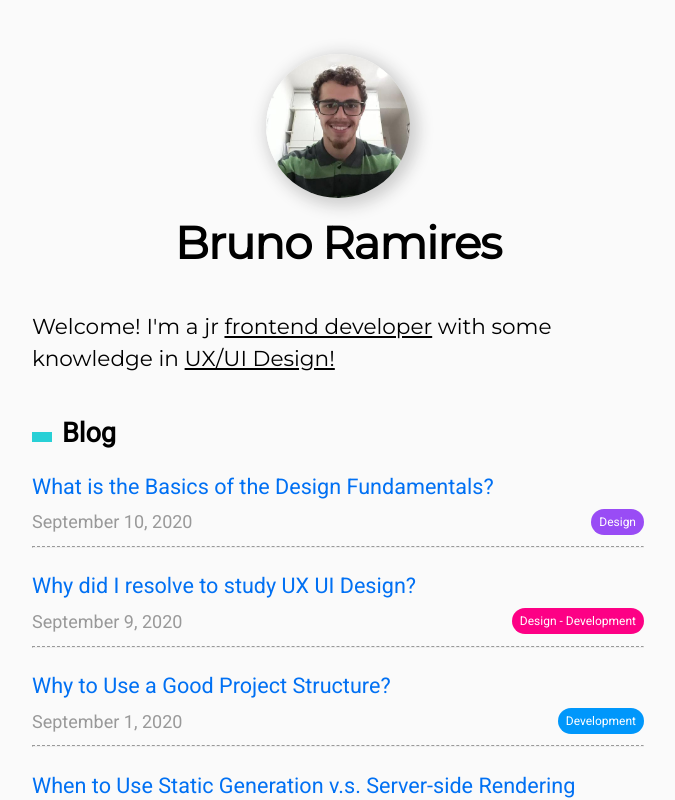
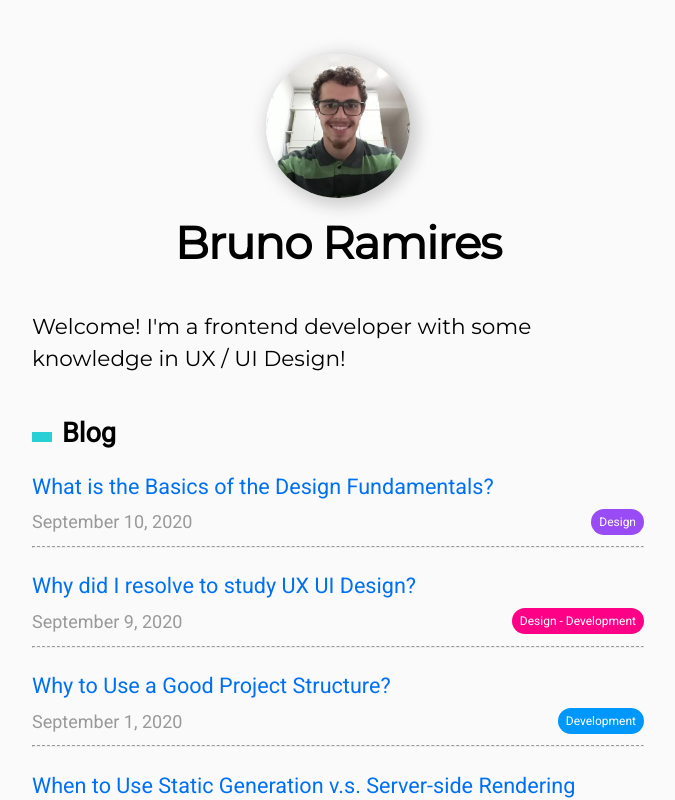
Before and after one commit to brunormferreira/nextjs-blog, a Next.js app: page / in a window 1280 px wide. Shown: the top 800 px of the page, without its empty margins (302-977 px from the left). Built offline with nearby package versions, Linux system fonts and the light colour scheme.

Commit message:
fix(text): about me

```diff
--- a/pages/index.js
+++ b/pages/index.js
@@ -24,8 +24,8 @@ export default function Home({ allPostsData }) {
       </Head>
       <section className={utilStyles.headingMd}>
         <p className={utilStyles.p}>
-          Welcome! I'm a jr <u>frontend developer</u> with some knowledge in{' '}
-          <u>UX/UI Design!</u>
+          Welcome! I'm a frontend developer with some knowledge in UX / UI
+          Design!
         </p>
       </section>
       <section className={`${utilStyles.headingMd} ${utilStyles.padding1px}`}>
```
